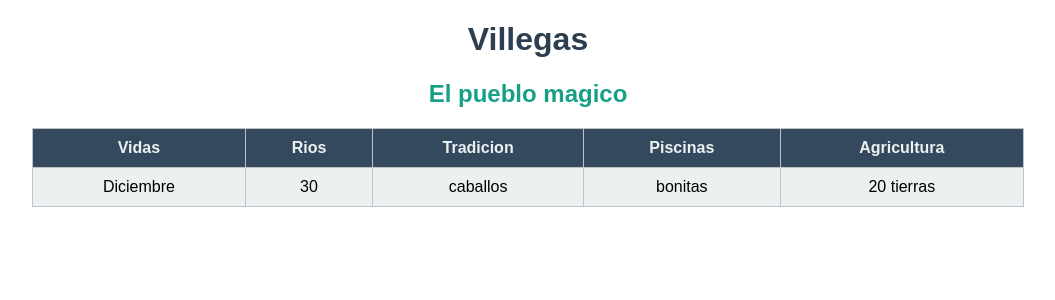
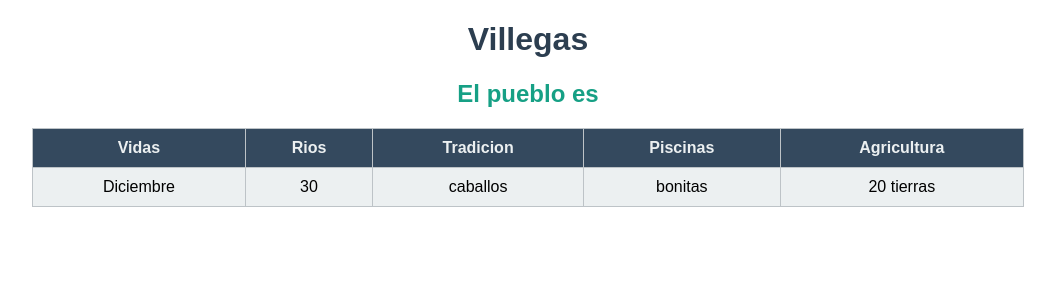
Before and after one commit to nicoliberios/usandoDocker, a PHP site: page / in a window 1280 px wide. Shown: the top 300 px of the page, without its empty margins (112-1167 px from the left). Run offline with PHP 8.4, Linux system fonts and the light colour scheme.

Commit message:
feat: :art: ok asi es

```diff
--- a/index.php
+++ b/index.php
@@ -44,7 +44,7 @@
 </head>
 <body>
     <h1>Villegas</h1>
-    <h2>El pueblo magico</h2>
+    <h2>El pueblo es</h2>
 
     <table>
         <thead>
```
